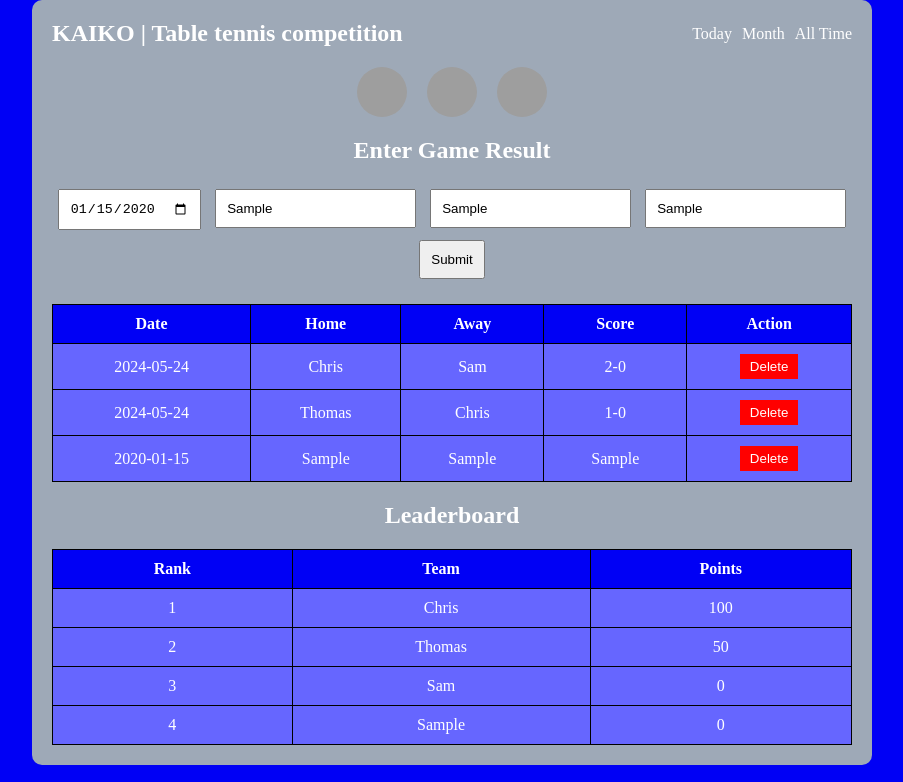
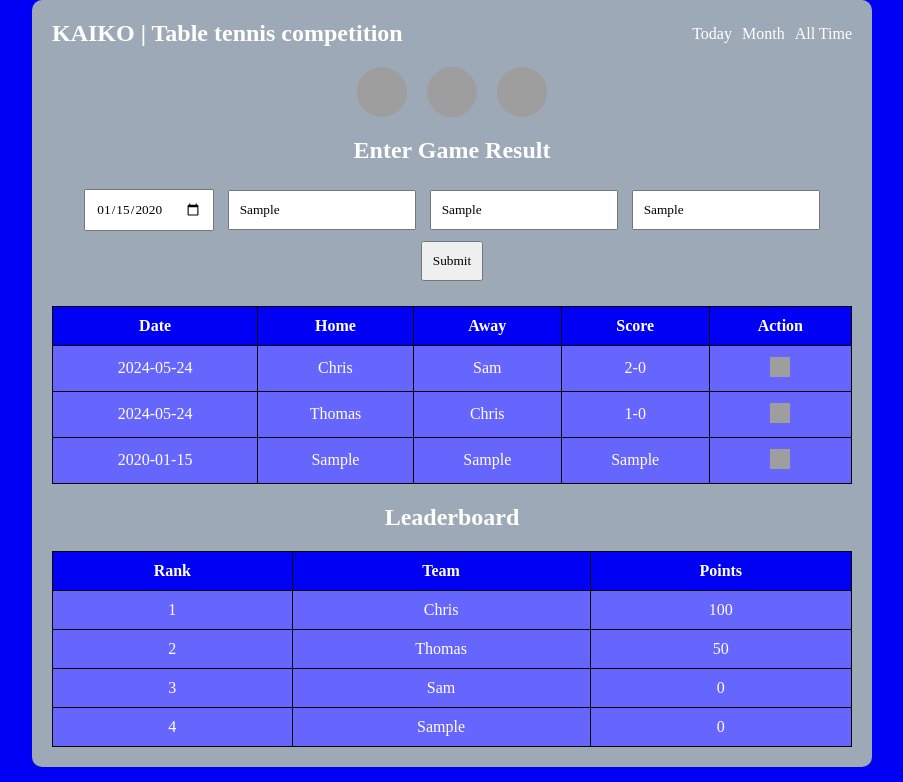
Before and after one commit to Chrisdekw/kaikotabletennis.github.io, a plain HTML site: page index.html in a window 1280 px wide. Both pictures are taken after typing "2020-01-15", "Sample", "Sample", "Sample" into the empty fields and a click on the button "Submit". Shown: the top 782 px of the page, without its empty margins (188-1091 px from the left). Drawn offline with Linux system fonts and the light colour scheme; grey boxes are pictures that could not be loaded.

Commit message:
Update index.html

```diff
--- a/index.html
+++ b/index.html
@@ -87,13 +87,16 @@
         .form-container input, .form-container button {
             padding: 10px;
             margin: 5px;
+            font-family: Aeonik, regular;
         }
         .delete-btn {
-            background-color: red;
-            color: white;
+            background-color: transparent;
             border: none;
-            padding: 5px 10px;
             cursor: pointer;
+        }
+        .delete-btn img {
+            width: 20px;
+            height: 20px;
         }
     </style>
 </head>
@@ -188,9 +191,9 @@
             row.insertCell(3).innerText = newResult.score;
             const deleteCell = row.insertCell(4);
             const deleteButton = document.createElement('button');
-            deleteButton.innerText = 'Delete';
             deleteButton.className = 'delete-btn';
-            deleteButton.onclick = () => deleteGameResult(index);
+            deleteButton.innerHTML = '<img src="https://img.icons8.com/ios-filled/50/000000/delete.png" alt="Delete">';
+            deleteButton.onclick = () => deleteGameResult(resultsTableBody.rows.length - 1);
             deleteCell.appendChild(deleteButton);
 
             calculateLeaderboard();
@@ -282,8 +285,8 @@
             row.insertCell(3).innerText = result.score;
             const deleteCell = row.insertCell(4);
             const deleteButton = document.createElement('button');
-            deleteButton.innerText = 'Delete';
             deleteButton.className = 'delete-btn';
+            deleteButton.innerHTML = '<img src="https://img.icons8.com/ios-filled/50/000000/delete.png" alt="Delete">';
             deleteButton.onclick = () => deleteGameResult(index);
             deleteCell.appendChild(deleteButton);
         });
```
